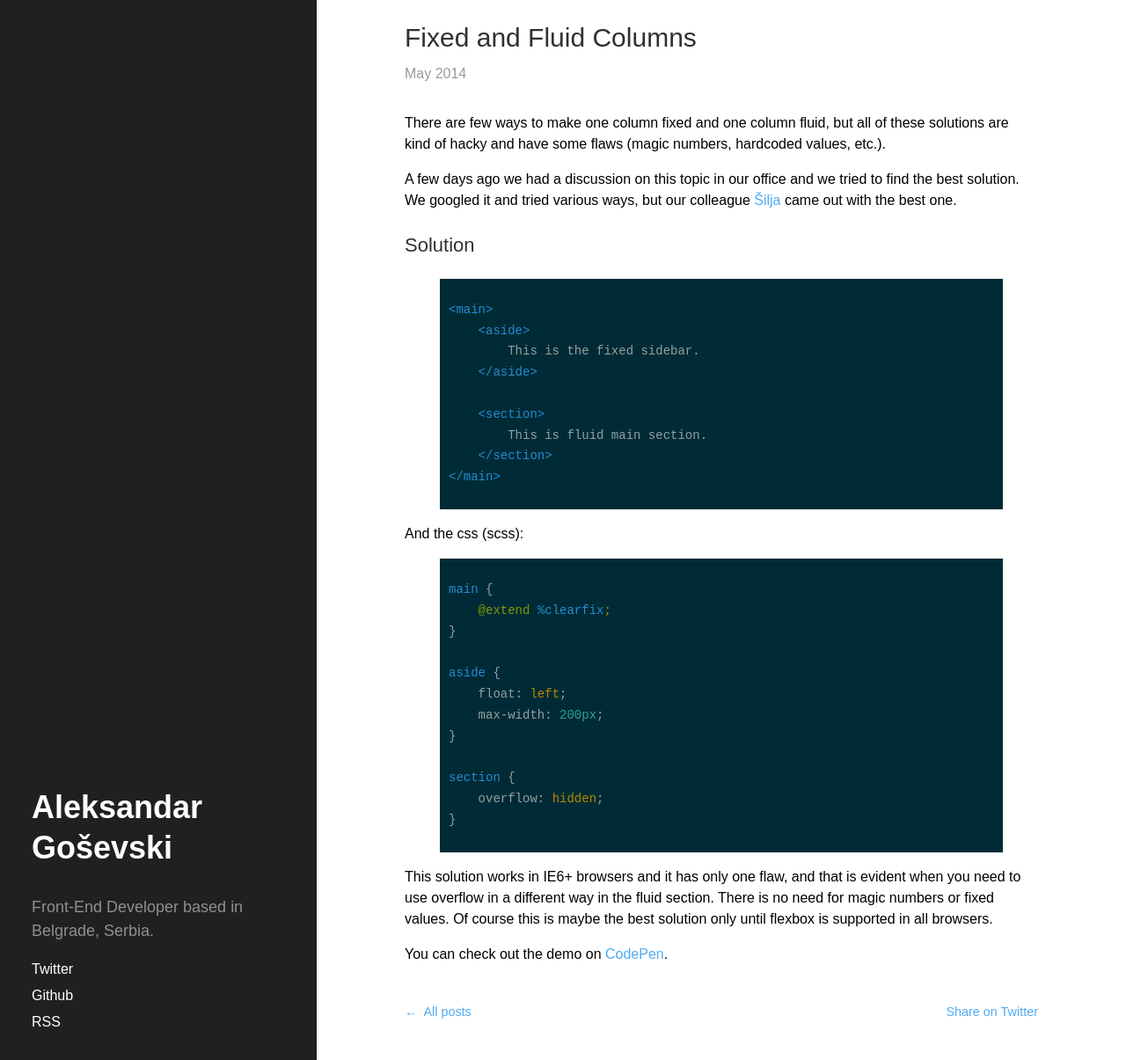
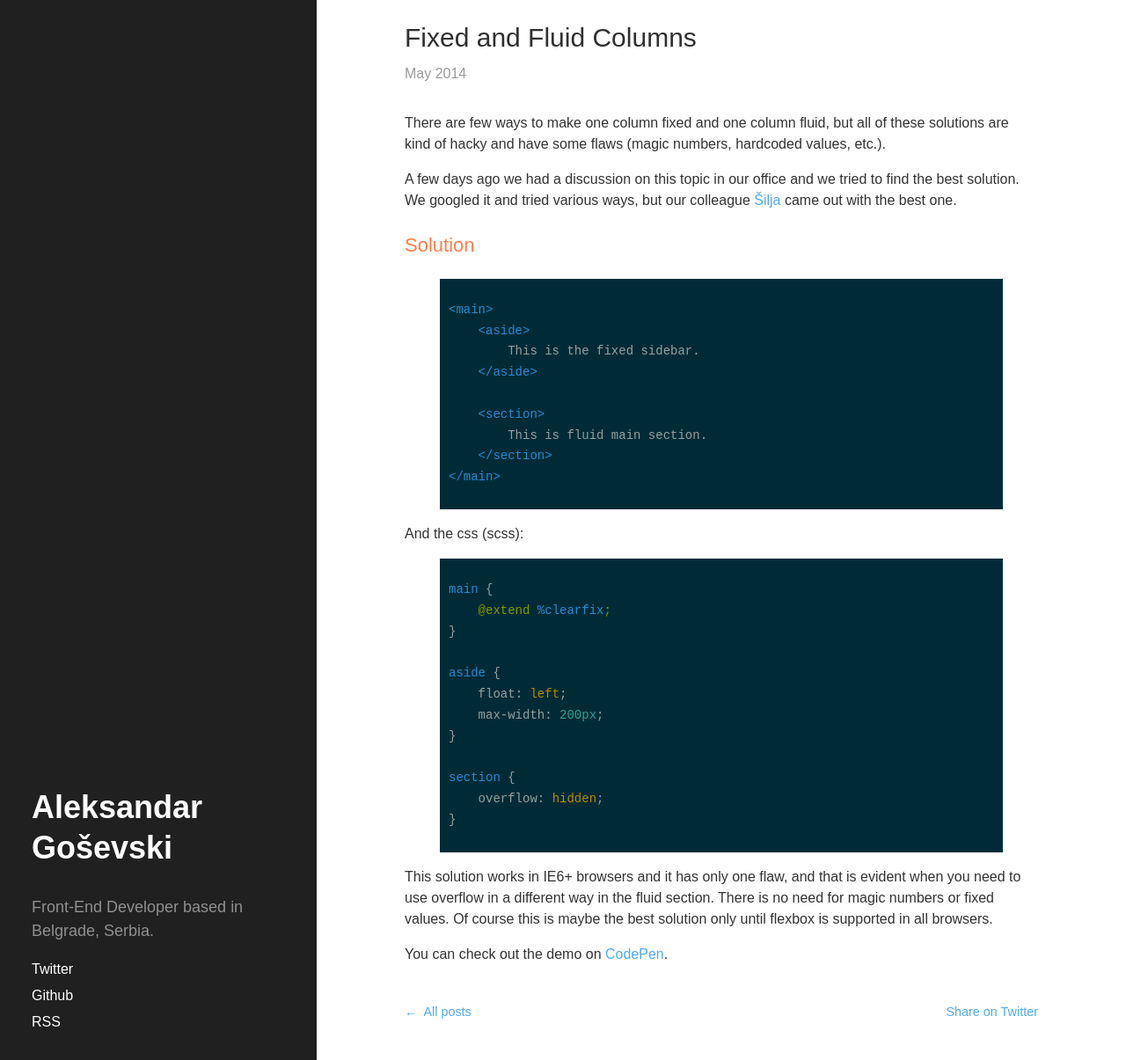
Before and after one commit to goschevski/goschevski.github.com, a Jekyll site: the page built from _posts/2014-05-02-fixed-and-fluid-columns.md, in a window 1280 px wide and 1205 px high. Shown: the whole window at 88% size. Built offline with Jekyll 4.4.1, drawn with Linux system fonts in a browser that asks for light colours; some web fonts are replaced.

Commit message:
Color changes

```diff
--- a/_sass/core/_variables.scss
+++ b/_sass/core/_variables.scss
@@ -20,8 +20,8 @@
  * List with color variables used for theme.
  * @type {Map}
  */
-$main-color: #049cdb;
-$link-color: #50abf1;
+$main-color: #50abf1;
+$secondary-color: #ff7d49;
 
 /**
  * List with dimension variables used for layout.
--- a/_sass/modules/base/_base.scss
+++ b/_sass/modules/base/_base.scss
@@ -16,6 +16,7 @@
     font-family: $main-font;
     font-size: $base-font-size;
     line-height: $line-height;
+    color: #333;
 }
 
 img { max-width: 100%; }
--- a/_sass/modules/base/_typography.scss
+++ b/_sass/modules/base/_typography.scss
@@ -7,9 +7,13 @@
     }
 }
 
+h3, h4, h5, h6 {
+    color: $secondary-color;
+}
+
 a {
     text-decoration: none;
-    color: $link-color;
+    color: $main-color;
     transition: 0.2s color;
 
     &:hover {
@@ -36,3 +40,9 @@
     line-height: 1.7;
     font-size: rem(14px);
 }
+
+.gray {
+    display: block;
+    color: #ccc;
+    font-style: italic;
+}
--- a/_sass/modules/posts/_posts.scss
+++ b/_sass/modules/posts/_posts.scss
@@ -8,14 +8,14 @@
 
     a {
         &:hover {
-            color: $link-color;
+            color: $main-color;
             border: none;
         }
     }
 
     .external {
         margin-left: 10px;
-        color: $link-color;
+        color: $main-color;
         vertical-align: middle;
 
         &:before {
```
